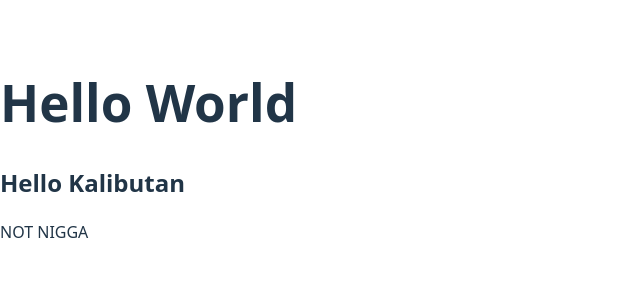
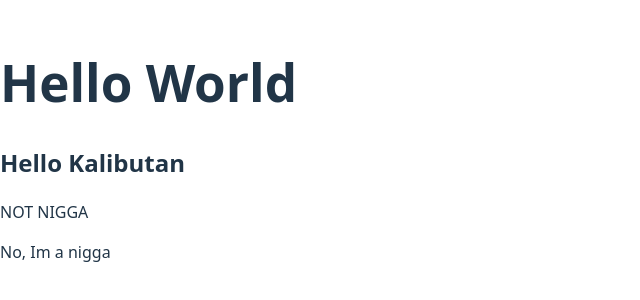
Before and after one commit to SeigiMondragon/team-collab-capstone, a React (Vite) app in the folder vite-project/: page / in a window 1280 px wide. Shown: the part 250-550 px from the top of the page, without its empty margins (0-640 px from the left). Built offline with nearby package versions, Linux system fonts and the light colour scheme.

Commit message:
NO NO NIGGA

```diff
--- a/vite-project/src/Header.jsx
+++ b/vite-project/src/Header.jsx
@@ -8,6 +8,7 @@ function Header(){
             <h1>Hello World</h1>
             <h2>Hello Kalibutan</h2>
             <p>NOT NIGGA</p>
+            <p>No, Im a nigga</p>
         </div>
 
     );
```
